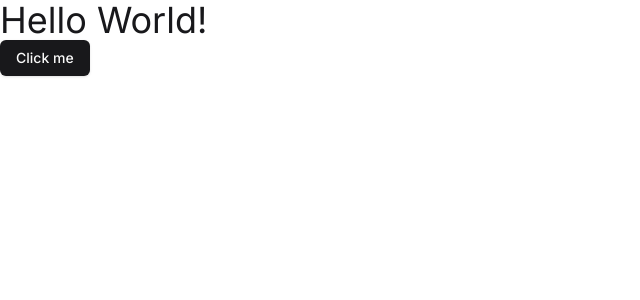
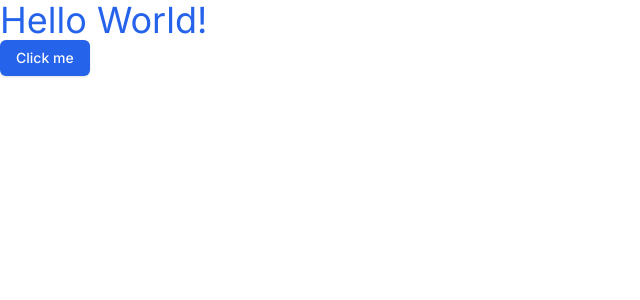
Before and after one commit to rtsarakaki/boilerplate-nextjs-with-jest-tailwind, a Next.js app: page / in a window 1280 px wide. Shown: the top 300 px of the page, without its empty margins (0-640 px from the left). Built offline with nearby package versions, Linux system fonts and the light colour scheme.

Commit message:
configure shaqcn layout to new york blue in global.css

```diff
--- a/src/styles/globals.css
+++ b/src/styles/globals.css
@@ -5,67 +5,49 @@
 @layer base {
     :root {
         --background: 0 0% 100%;
-      --foreground: 240 10% 3.9%;
-
+        --foreground: 222.2 84% 4.9%;
         --card: 0 0% 100%;
-      --card-foreground: 240 10% 3.9%;
-
+        --card-foreground: 222.2 84% 4.9%;
         --popover: 0 0% 100%;
-      --popover-foreground: 240 10% 3.9%;
-
-      --primary: 240 5.9% 10%;
-      --primary-foreground: 0 0% 98%;
-
-      --secondary: 240 4.8% 95.9%;
-      --secondary-foreground: 240 5.9% 10%;
-
-      --muted: 240 4.8% 95.9%;
-      --muted-foreground: 240 3.8% 46.1%;
-
-      --accent: 240 4.8% 95.9%;
-      --accent-foreground: 240 5.9% 10%;
-
+        --popover-foreground: 222.2 84% 4.9%;
+        --primary: 221.2 83.2% 53.3%;
+        --primary-foreground: 210 40% 98%;
+        --secondary: 210 40% 96.1%;
+        --secondary-foreground: 222.2 47.4% 11.2%;
+        --muted: 210 40% 96.1%;
+        --muted-foreground: 215.4 16.3% 46.9%;
+        --accent: 210 40% 96.1%;
+        --accent-foreground: 222.2 47.4% 11.2%;
         --destructive: 0 84.2% 60.2%;
-      --destructive-foreground: 0 0% 98%;
-
-      --border: 240 5.9% 90%;
-      --input: 240 5.9% 90%;
-      --ring: 240 10% 3.9%;
-
+        --destructive-foreground: 210 40% 98%;
+        --border: 214.3 31.8% 91.4%;
+        --input: 214.3 31.8% 91.4%;
+        --ring: 221.2 83.2% 53.3%;
         --radius: 0.5rem;
     }
 
     .dark {
-      --background: 240 10% 3.9%;
-      --foreground: 0 0% 98%;
-
-      --card: 240 10% 3.9%;
-      --card-foreground: 0 0% 98%;
-
-      --popover: 240 10% 3.9%;
-      --popover-foreground: 0 0% 98%;
-
-      --primary: 0 0% 98%;
-      --primary-foreground: 240 5.9% 10%;
-
-      --secondary: 240 3.7% 15.9%;
-      --secondary-foreground: 0 0% 98%;
-
-      --muted: 240 3.7% 15.9%;
-      --muted-foreground: 240 5% 64.9%;
-
-      --accent: 240 3.7% 15.9%;
-      --accent-foreground: 0 0% 98%;
-
+        --background: 222.2 84% 4.9%;
+        --foreground: 210 40% 98%;
+        --card: 222.2 84% 4.9%;
+        --card-foreground: 210 40% 98%;
+        --popover: 222.2 84% 4.9%;
+        --popover-foreground: 210 40% 98%;
+        --primary: 217.2 91.2% 59.8%;
+        --primary-foreground: 222.2 47.4% 11.2%;
+        --secondary: 217.2 32.6% 17.5%;
+        --secondary-foreground: 210 40% 98%;
+        --muted: 217.2 32.6% 17.5%;
+        --muted-foreground: 215 20.2% 65.1%;
+        --accent: 217.2 32.6% 17.5%;
+        --accent-foreground: 210 40% 98%;
         --destructive: 0 62.8% 30.6%;
-      --destructive-foreground: 0 0% 98%;
-
-      --border: 240 3.7% 15.9%;
-      --input: 240 3.7% 15.9%;
-      --ring: 240 4.9% 83.9%;
+        --destructive-foreground: 210 40% 98%;
+        --border: 217.2 32.6% 17.5%;
+        --input: 217.2 32.6% 17.5%;
+        --ring: 224.3 76.3% 48%;
     }
 }
-
 @layer base {
     * {
         @apply border-border;
```
Lines whose indentation alone changed are shown as unchanged.
